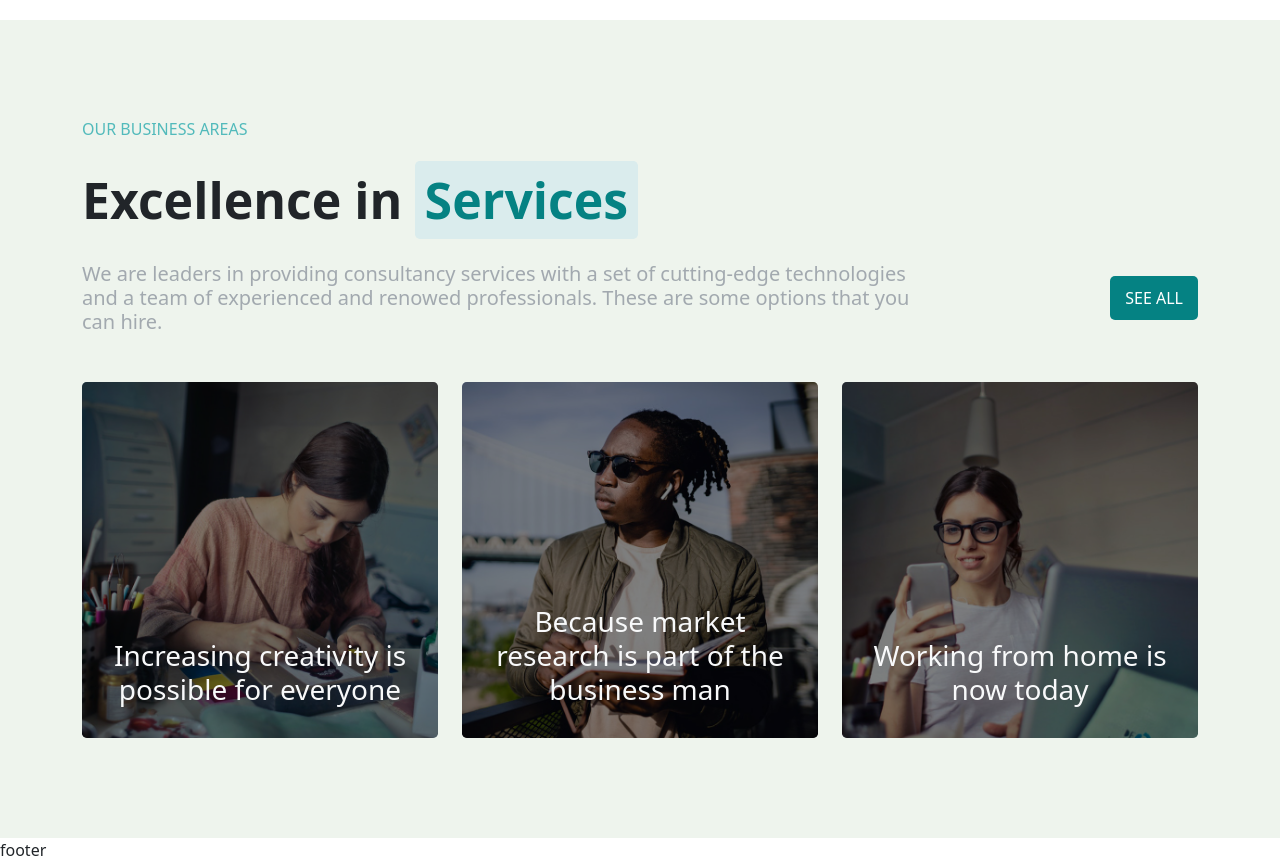
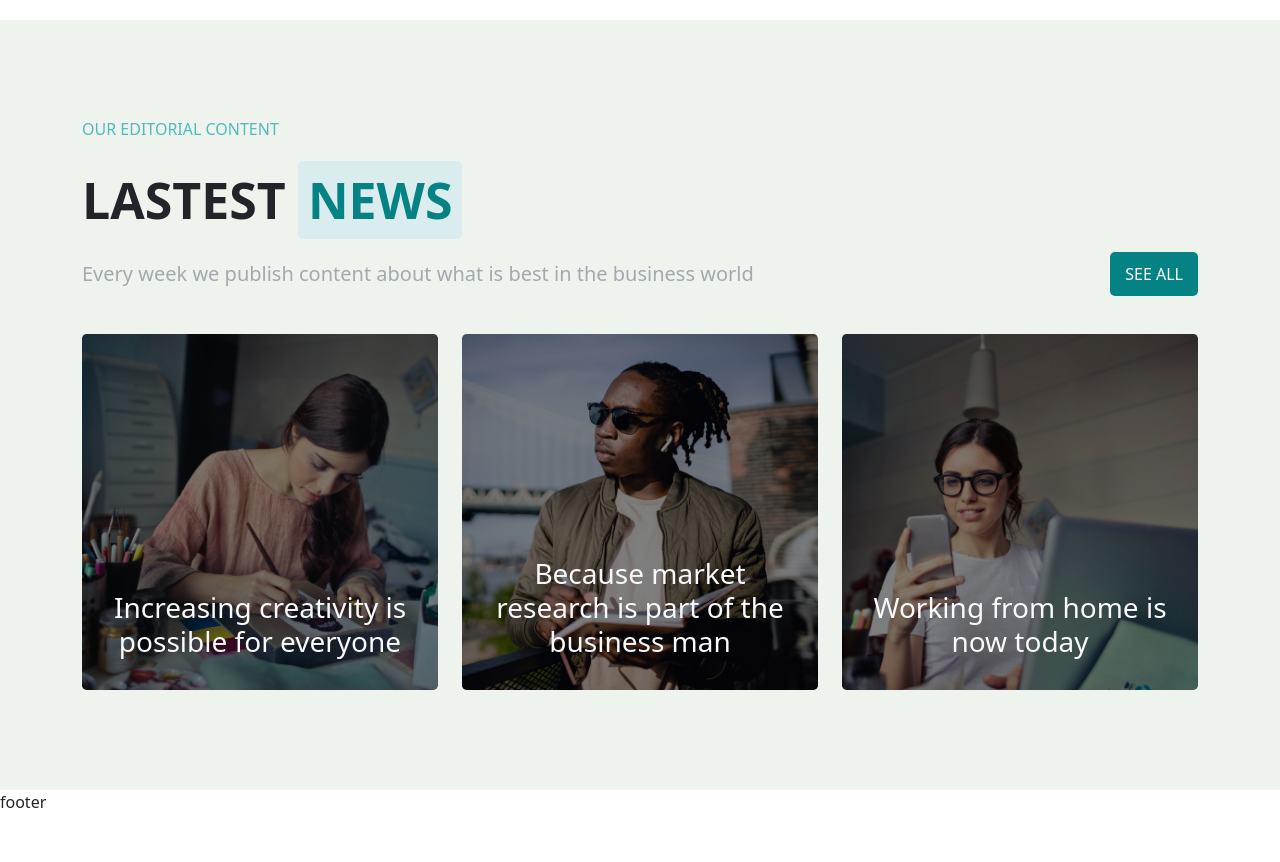
Before and after one commit to MatteoJoel91/proj-html-vuejs, a Vue app: page / in a window 1280 px wide. Shown: the part 4100-4962 px from the top of the page. After the commit the page ends 4914 px from the top, so only its background shows below. Built offline with nearby package versions, Linux system fonts and the light colour scheme.

Commit message:
push del giorno

```diff
--- a/src/components/MyMain.vue
+++ b/src/components/MyMain.vue
@@ -246,13 +246,12 @@
             <div class="container ms-padding">
                 <div class="row justify-content-center">
                     <div class="col ms-style">
-                        <h6 class="mb-4">OUR BUSINESS AREAS</h6>
-                        <span>Excellence in</span> <span class="ms-testo-background testo-2 rounded-3 ms-2">Services</span>
+                        <h6 class="mb-4">OUR EDITORIAL CONTENT</h6>
+                        <span>LASTEST</span> <span class="ms-testo-background testo-2 rounded-3 ms-2">NEWS</span>
                         <div class="d-flex align-items-center mb-4">
                            <div class="col-9">
-                                <h5 class="my-4">We are leaders in providing consultancy services with a set of cutting-edge
-                                    technologies and a team of experienced and renowed professionals.
-                                    These are some options that you can hire.
+                                <h5 class="my-4">
+                                    Every week we publish content about what is best in the business world
                                 </h5>
                             </div>
                             <div class="col-3 text-end">
```
